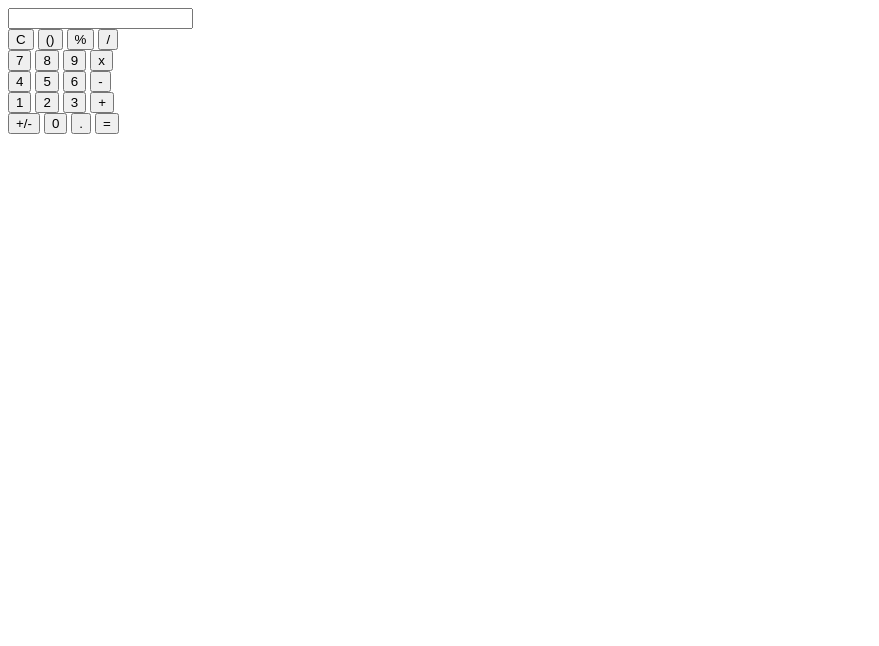
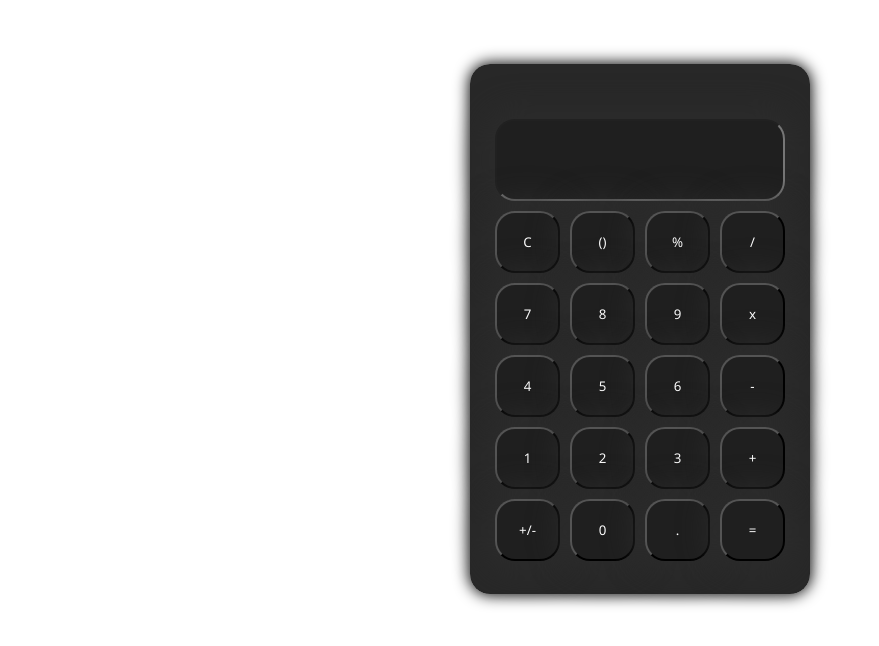
Before and after one commit to Dev-Salem/calculator, a plain HTML site: page index.html in a window 1280 px wide. Shown: the whole page, without its empty margins (0-879 px from the left). Drawn offline with Linux system fonts and the light colour scheme.

Commit message:
Add style to calculator

```diff
--- /dev/null
+++ b/css/styles.css
@@ -0,0 +1,35 @@
+*,
+*::before,
+*::after{
+    padding: 0;
+    margin: 0;
+    font-family: 'Segoe UI', Tahoma, Geneva, Verdana, sans-serif;
+}
+
+.calculator-body{
+    margin:5% auto;
+    height: 400px;
+    width: 300px;
+    background-color: rgba(0, 0, 0, 0.844);;
+    display: flex;
+    flex-direction: column;
+    padding: 50px 20px 80px 20px;
+    border-radius: 20px;
+    box-shadow:0px 0px 15px 1px rgb(0, 0, 0)
+}
+.first-row, .second-row, .third-row, .fourth-row, .actions{
+    display: flex;
+}
+button, input{
+    flex: 1;
+    padding: 20px;
+    background-color:rgb(31, 31, 31);
+    color: white;
+    border-radius: 20px;
+    margin: 5px;
+    box-shadow:0px 0px 30px 10px rgb(44, 44, 44)
+}
+
+input{
+    padding: 30px;
+}
--- a/index.html
+++ b/index.html
@@ -4,9 +4,10 @@
     <meta charset="UTF-8">
     <meta name="viewport" content="width=device-width, initial-scale=1.0">
     <title>Calculator</title>
+    <link rel="stylesheet" href="../css/styles.css">
 </head>
 <body>
-    <div class="calcualtor-body">
+    <div class="calculator-body">
         <input type="text">
         <div class="actions">
             <button>C</button>
@@ -15,28 +16,28 @@
             <button>/</button>
         </div>
 
-        <div>
+        <div class="first-row">
             <button>7</button>
             <button>8</button>
             <button>9</button>
             <button>x</button>
         </div>
 
-        <div>
+        <div class="second-row">
             <button>4</button>
             <button>5</button>
             <button>6</button>
             <button>-</button>
         </div>
 
-        <div>
+        <div class="third-row">
             <button>1</button>
             <button>2</button>
             <button>3</button>
             <button>+</button>
         </div>
 
-        <div>
+        <div class="fourth-row">
             <button>+/-</button>
             <button>0</button>
             <button>.</button>
```
